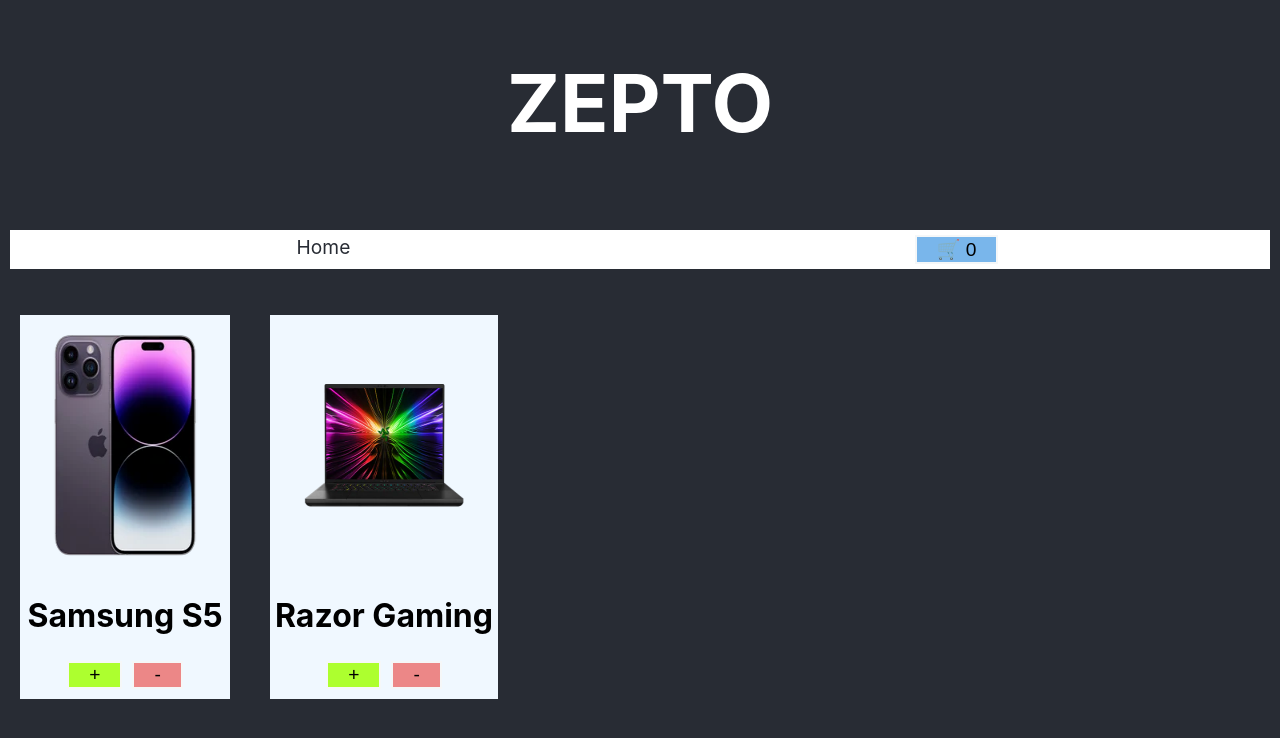
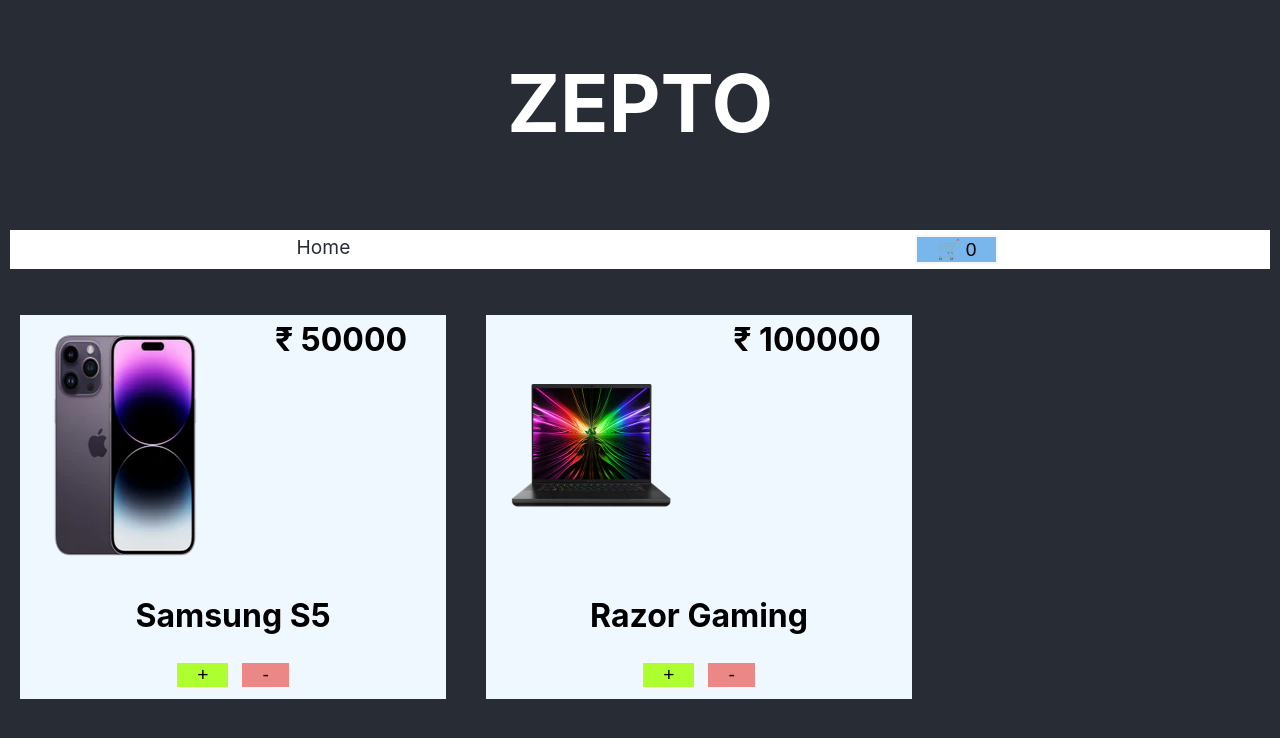
Before and after one commit to AMLENDU562/E-Commerce-Website, a React (Create React App) app in the folder fronted-app/: page / in a window 1280 px wide. Shown: the top 738 px of the page. Built offline with nearby package versions, Linux system fonts and the light colour scheme.

Commit message:
changes made

```diff
--- a/fronted-app/src/pages/Cart.jsx
+++ b/fronted-app/src/pages/Cart.jsx
@@ -28,6 +28,7 @@
             <li key={item.key} className="cart-item">
               <img src={product.img} alt={product.text} className="cart-item-image" />
               <div className="cart-item-details">
+
                 <h2 className="cart-item-title">{product.text}</h2>
                 <button
                   id='remove'
@@ -37,6 +38,8 @@
                   Remove
                 </button>
               </div>
+              <h2 style={{paddingLeft:"50px"}}>₹ {product.cost}</h2>
+
             </li>
           ) : null;
         })}
--- a/fronted-app/src/pages/Home.jsx
+++ b/fronted-app/src/pages/Home.jsx
@@ -49,8 +49,9 @@
                  onDelete={deleteKey}
           img={product.img}
           text={product.text}
-          id={product.id || index}  // Ensure that each Product has a unique `id`
-          key={product.id || index} // Use `id` if available, otherwise use `index`
+          id={product.id || index}
+          key={product.id || index}
+          cost={product.cost}
         />
       ))}
     </div>
--- a/fronted-app/src/pages/Product.jsx
+++ b/fronted-app/src/pages/Product.jsx
@@ -1,12 +1,15 @@
 import React from 'react';
 import '../App.css'
-export default function Product({ img, text, id , onAdd, onDelete }) {
+export default function Product({ img, text, id , onAdd, onDelete,cost }) {
 
 
 
   return (
     <div className="Product" style={{ padding: "5px" }}>
+      <div style={{columnCount:2}}>
       <img src={img} alt={text} style={{ height: "250px", width: "200px" }} />
+      <h1>₹ {cost}</h1>
+      </div>
       <h1 style={{color:"black"}}>{text}</h1>
       <button onClick={() => onAdd(id)} id='add' style={{ margin: "5px", cursor: "pointer" }}>+</button>
       <button id='remove'onClick={() => onDelete(id)} style={{ margin: "5px", cursor: "pointer" }}>-
--- a/fronted-app/src/pages/products.js
+++ b/fronted-app/src/pages/products.js
@@ -4,12 +4,14 @@
     {
       id: 1,
       text: "Samsung S5",
-      img:Mobile
+      img:Mobile,
+      cost:50000
     },
     {
         id: 2,
         text: "Razor Gaming",
-        img:Laptop
+        img:Laptop,
+        cost:100000
     }
   ];
 
```
